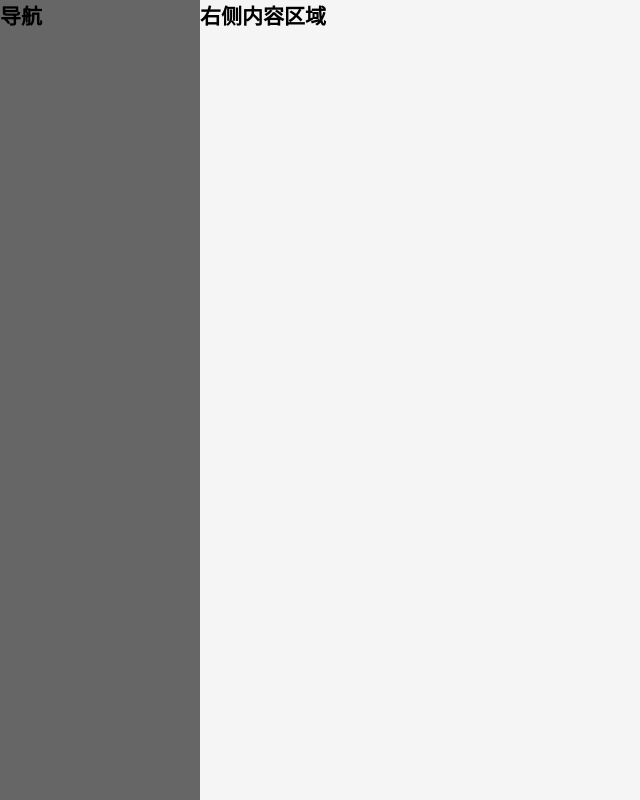
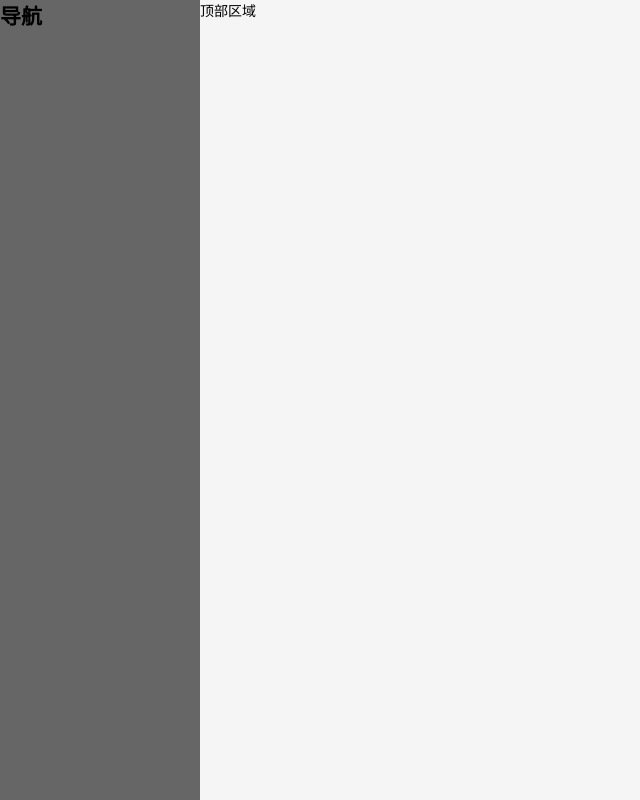
Before and after one commit to qinran6/vue-ego1, a Vue app in the folder ego/: page / in a window 1280 px wide. Shown: the whole page, without its empty margins (0-640 px from the left). Built offline with nearby package versions, Linux system fonts and the light colour scheme.

Commit message:
右侧顶部区域设计

```diff
--- a/ego/src/views/Layout/Content.vue
+++ b/ego/src/views/Layout/Content.vue
@@ -1,6 +1,10 @@
 <template>
   <div>
-    <h2>右侧内容区域</h2>
+    <div class="header">顶部区域</div>
+    <!-- 内容区域----路由出口 -->
+    <div class="content">
+      <router-view/>
+    </div>
 
   </div>
 </template>
```
